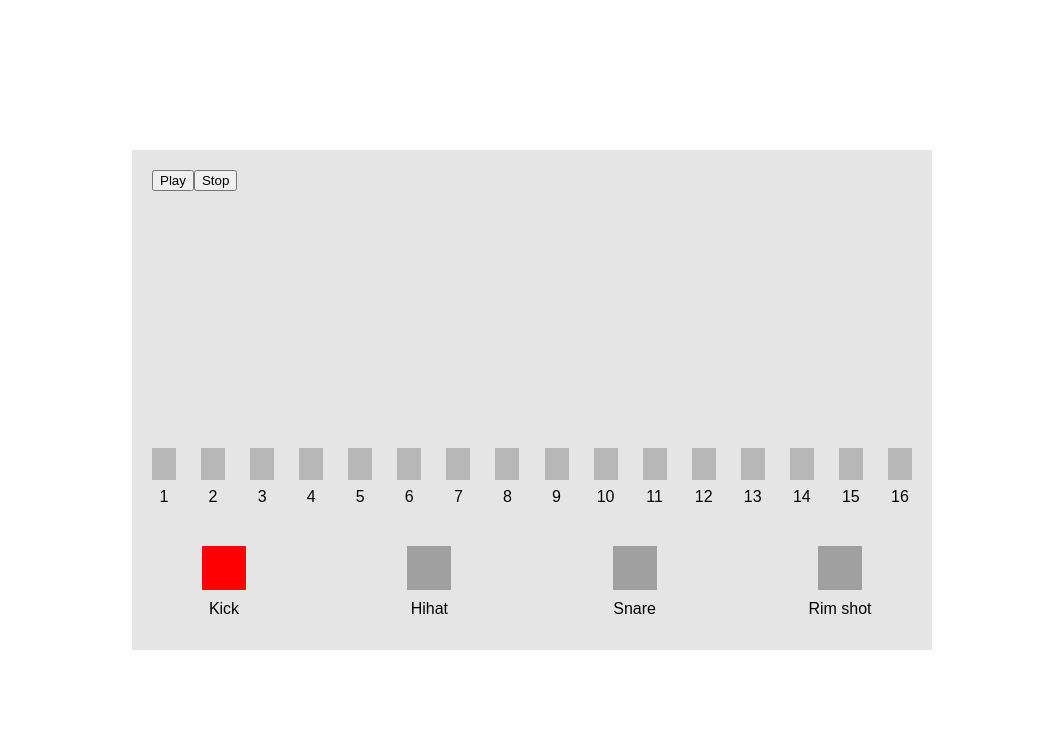
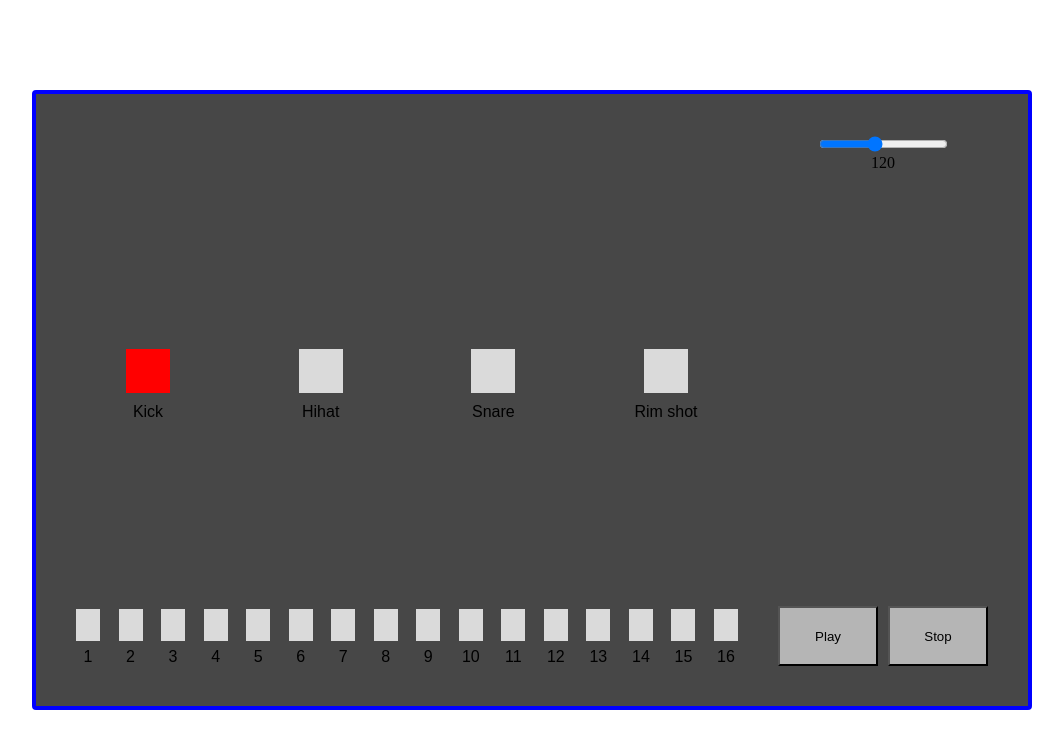
Before and after one commit to jonaskuiler/stepsequencer, a React (Create React App) app: page / in a window 1280 px wide. Shown: the top 748 px of the page, without its empty margins (108-1171 px from the left). Built offline with nearby package versions, Linux system fonts and the light colour scheme.

Commit message:
refactor, add flow types

```diff
--- a/package.json
+++ b/package.json
@@ -2,6 +2,7 @@
   "name": "stepsequencer",
   "version": "0.1.0",
   "private": true,
+  "homepage": "https://jonaskuiler.github.io/stepsequencer",
   "dependencies": {
     "react": "^16.5.2",
     "react-dom": "^16.5.2",
--- a/src/App.js
+++ b/src/App.js
@@ -1,5 +1,5 @@
 import React, { Component } from 'react'
-import styled from 'styled-components'
+import styled, { ThemeProvider } from 'styled-components'
 import { Sequencer } from './sequencer'
 
 const Container = styled.div`
@@ -9,11 +9,18 @@ const Container = styled.div`
   justify-content: center;
 `
 
+const theme = {
+  background: 'rgba(0, 0, 0, 0.72)',
+  primary: '#0000ff'
+}
+
 class App extends Component {
   render() {
     return (
       <Container>
-        <Sequencer />
+        <ThemeProvider theme={theme}>
+          <Sequencer />
+        </ThemeProvider>
       </Container>
     )
   }
--- /dev/null
+++ b/src/sequencer/BpmSlider.js
@@ -0,0 +1,33 @@
+// @flow
+
+import React from 'react'
+import styled from 'styled-components'
+
+type Props = {
+  value: number,
+  onChange: Function
+}
+
+export const BpmSlider = (props: Props) => {
+  return <Container>
+    <input
+      type="range"
+      min="60"
+      max="200"
+      value={props.value}
+      onChange={props.onChange}
+    />
+    <Value>{props.value}</Value>
+  </Container>
+}
+
+const Container = styled.div`
+  position: relative;
+  display: flex;
+  flex-direction: column;
+  align-items: center;
+`
+
+const Value = styled.span`
+
+`
--- /dev/null
+++ b/src/sequencer/Controls.js
@@ -0,0 +1,49 @@
+// @flow
+
+import React from 'react'
+import styled from 'styled-components'
+import { BpmSlider } from './BpmSlider'
+
+type Props = {
+  onPlayPause: Function,
+  onStop: Function,
+  onChangeBpm: Function,
+  bpm: number
+}
+
+export const Controls = (props: Props) => {
+  return (
+    <Container>
+      <BpmSlider
+        value={props.bpm}
+        onChange={props.onChangeBpm}
+      />
+      <div>
+        <Button onClick={props.onPlayPause}>
+          {props.playing
+            ? 'Pause'
+            : 'Play'}
+        </Button>
+        <Button onClick={props.onStop}>Stop</Button>
+      </div>
+    </Container>
+  )
+}
+
+const Container = styled.div`
+  flex: 1;
+  display: flex;
+  flex-direction: column;
+  justify-content: space-between;
+  align-items: center;
+`
+
+const Button = styled.button`
+  width: 100px;
+  height: 60px;
+  background-color: rgba(255, 255, 255, 0.6);
+
+  &:first-child {
+    margin-right: 10px;
+  }
+`
--- a/src/sequencer/Pad.js
+++ b/src/sequencer/Pad.js
@@ -1,6 +1,6 @@
 // @flow
 
-import React, { Component } from 'react'
+import React from 'react'
 import styled from 'styled-components'
 
 type Props = {
@@ -18,7 +18,7 @@ export const Pad = (props: Props) => {
 
 const activeColor = props => props.active
   ? '#ff0000'
-  : 'rgba(0, 0, 0, 0.3)'
+  : 'rgba(255, 255, 255, 0.8)'
 
 const Container = styled.div`
   position: relative;
--- a/src/sequencer/Sequencer.js
+++ b/src/sequencer/Sequencer.js
@@ -1,12 +1,26 @@
+// @flow
+
 import React, { Component } from 'react'
 import styled from 'styled-components'
-import { Step } from './Step'
 import { Pad } from './Pad'
+import { Steps } from './Steps'
+import { Controls } from './Controls'
+
+type TrackState = { [number]: boolean }
+
+type TrackAction = {
+  type: string,
+  payload: number
+}
 
 const samples = {
+  // $FlowFixMe
   BD: new Audio(require('./samples/bd01.wav')),
+  // $FlowFixMe
   HH: new Audio(require('./samples/hh01.wav')),
+  // $FlowFixMe
   SD: new Audio(require('./samples/sd01.wav')),
+  // $FlowFixMe
   RS: new Audio(require('./samples/rs01.wav')),
 }
 
@@ -16,10 +30,8 @@ const stopPlayAudio = audio => {
   audio.play()
 }
 
-export const range = length => [...new Array(length).keys()]
-
 const createNamedTrack = (name = '') => {
-  return (state = {}, action) => {
+  return (state: TrackState = {}, action: TrackAction) => {
     if (name !== action.name) {
       return state
     }
@@ -36,18 +48,32 @@ const createNamedTrack = (name = '') => {
   }
 }
 
-export class Sequencer extends Component {
-  state = {
+type Props = {}
+
+type State = {
+  instrument: string,
+  playing: boolean,
+  currentStep: number,
+  bpm: number,
+  BD: TrackState,
+  HH: TrackState,
+  SD: TrackState,
+  RS: TrackState
+}
+
+export class Sequencer extends Component<Props, State> {
+  state: State = {
     instrument: 'BD',
     playing: false,
-    currentStep: null,
-    BD: createNamedTrack('BD'),
-    HH: createNamedTrack('HH'),
-    SD: createNamedTrack('SD'),
-    RS: createNamedTrack('RS')
+    currentStep: -1,
+    bpm: 120,
+    BD: {},
+    HH: {},
+    SD: {},
+    RS: {}
   }
 
-  interval = null
+  timeout: TimeoutID
 
   onPlayPause = () => {
     if (this.state.playing) {
@@ -58,14 +84,17 @@ export class Sequencer extends Component {
   }
 
   onPlay = () => {
-    const bpm = 128
-    const steps = 16
+    const bpm = this.state.bpm
     const second = 1000
     const minute = 60 * second
-    const interval = minute / bpm / 4
+    const bpmInMs = bpm => minute / bpm / 4
 
-    this.interval = setInterval(() =>
-      this.onTick(), interval)
+    const ticker = bpm => setTimeout(() => {
+      this.timeout = ticker(bpmInMs(this.state.bpm))
+      this.onTick()
+    }, bpm)
+
+    this.timeout = ticker(bpmInMs(bpm))
 
     this.setState(prevState => ({
       playing: true,
@@ -76,15 +105,15 @@ export class Sequencer extends Component {
   }
 
   onPause = () => {
-    clearInterval(this.interval)
+    clearTimeout(this.timeout)
 
     this.setState({ playing: false })
   }
 
   onStop = () => {
-    clearInterval(this.interval)
+    clearTimeout(this.timeout)
 
-    this.setState({ playing: false, currentStep: null })
+    this.setState({ playing: false, currentStep: -1 })
   }
 
   onTick = () => {
@@ -103,7 +132,7 @@ export class Sequencer extends Component {
     })
   }
 
-  onClickNamedPad = (instrument) => () => {
+  onClickNamedPad = (instrument: string) => () => {
     const sample = samples[instrument]
 
     this.setState({ instrument })
@@ -115,7 +144,7 @@ export class Sequencer extends Component {
     }
   }
 
-  onClickStep = payload => {
+  onClickStep = (payload: number) => {
     const { instrument } = this.state
     const state = this.state[instrument]
     const sequencer = createNamedTrack(instrument)
@@ -128,42 +157,42 @@ export class Sequencer extends Component {
     this.setState({ [instrument]: nextState })
   }
 
+  onChangeBpm = (event: SyntheticEvent<HTMLInputElement>) => {
+    // $FlowFixMe
+    this.setState({ bpm: event.target.value })
+  }
+
   render () {
     const sequence = this.state[this.state.instrument]
 
     return (
       <Container>
-        <Controls>
-          <Button onClick={this.onPlayPause}>
-            {this.state.playing
-              ? 'Pause'
-              : 'Play'}
-          </Button>
-          <Button onClick={this.onStop}>Stop</Button>
-        </Controls>
-        <Steps>
-          {range(16).map((index) => {
-            const active = this.state.currentStep === index || sequence[index]
-
-            return (
-              <Step
-                key={index}
-                index={index}
-                active={active}
-                onClick={() => this.onClickStep(index)}
-              />
-            )
-          })}
-        </Steps>
+        <Main>
           <Instruments>
             {['BD', 'HH', 'SD', 'RS'].map((name, idx) => {
               return <StyledPad
+                key={idx}
                 onClick={this.onClickNamedPad(name)}
                 title={['Kick', 'Hihat', 'Snare', 'Rim shot'][idx]}
                 active={this.state.instrument === name}
               />
             })}
           </Instruments>
+          <Steps
+            onClickStep={this.onClickStep}
+            currentStep={this.state.currentStep}
+            sequence={sequence}
+          />
+        </Main>
+        <Aside>
+          <Controls
+            onPlayPause={this.onPlayPause}
+            onStop={this.onStop}
+            onChangeBpm={this.onChangeBpm}
+            playing={this.state.playing}
+            bpm={this.state.bpm}
+        />
+        </Aside>
       </Container>
     )
   }
@@ -171,32 +200,35 @@ export class Sequencer extends Component {
 
 const Container = styled.div`
   display: flex;
-  flex-direction: column;
-  width: 800px;
-  height: 500px;
-  padding: 20px;
-  background-color: rgba(0, 0, 0, 0.1);
+  flex-direction: row;
+  width: 1000px;
+  height: 620px;
+  background-color: ${({ theme }) => theme.background};
+  border: 4px solid ${({ theme }) => theme.primary};
+  border-radius: 4px;
 `
 
-const Controls = styled.div`
+const Main = styled.div`
   flex: 1;
+  display: flex;
+  flex-direction: column;
+  justify-content: flex-end;
+  padding: 40px 20px 40px 40px;
 `
 
-const Button = styled.button``
+const Aside = styled.div`
+  display: flex;
+  padding: 40px 40px 40px 20px;
+`
 
 const Instruments = styled.div`
+  flex: 1;
   display: flex;
   align-items: center;
   justify-content: space-between;
   padding: 40px;
-  /* flex: 1; */
 `
 
 const StyledPad = styled(Pad)`
   margin: 0 10px;
 `
-
-const Steps = styled.div`
-  display: flex;
-  justify-content: space-between;
-`
--- a/src/sequencer/Step.js
+++ b/src/sequencer/Step.js
@@ -1,24 +1,41 @@
 // @flow
 
-import React, { Component } from 'react'
+import React from 'react'
 import styled from 'styled-components'
 
 type Props = {
-  active: Boolean,
-  index: Number,
+  active: boolean,
+  index: number,
   onClick: Function
-}
-
-export const Step = (props: Props) => {
-  return <Container>
-    <Button {...props} />
-    <Number>{props.index + 1}</Number>
-  </Container>
 }
 
 const activeColor = props => props.active
   ? '#ff0000'
-  : 'rgba(0, 0, 0, 0.2)'
+  : 'rgba(255, 255, 255, 0.8)'
+
+export const Step = (props: Props) => {
+  return <Container>
+    <Button {...props}>
+      <svg width='24px' height='38px' viewBox='0 0 24 36'>
+        <rect
+          x='0'
+          y='0'
+          fill={activeColor(props)}
+          width='24'
+          height='32'
+        />
+        {/* <rect
+          x='0'
+          y='32'
+          fill='rgba(0, 0, 0, 0.2)'
+          width='24'
+          height='4'
+        /> */}
+      </svg>
+    </Button>
+    <Number>{props.index + 1}</Number>
+  </Container>
+}
 
 const Container = styled.div`
   display: flex;
@@ -31,7 +48,6 @@ const Button = styled.div`
   width: 24px;
   height: 32px;
   margin-bottom: 8px;
-  background-color: ${activeColor};
 `
 
 const Number = styled.span`
--- /dev/null
+++ b/src/sequencer/Steps.js
@@ -0,0 +1,39 @@
+// @flow
+
+import React from 'react'
+import styled from 'styled-components'
+import { Step } from './Step'
+
+type Sequence = { [number]: boolean }
+
+type Props = {
+  onClickStep: Function,
+  currentStep: number,
+  sequence: Sequence
+}
+
+export const range = (length: number) => [...new Array(length).keys()]
+
+export const Steps = (props: Props) => {
+  return (
+    <Container>
+      {range(16).map((index) => {
+        const active = props.currentStep === index || props.sequence[index]
+
+        return (
+          <Step
+            key={index}
+            index={index}
+            active={active}
+            onClick={() => props.onClickStep(index)}
+          />
+        )
+      })}
+    </Container>
+  )
+}
+
+const Container = styled.div`
+  display: flex;
+  justify-content: space-between;
+`
```
Lines whose indentation alone changed are shown as unchanged.
